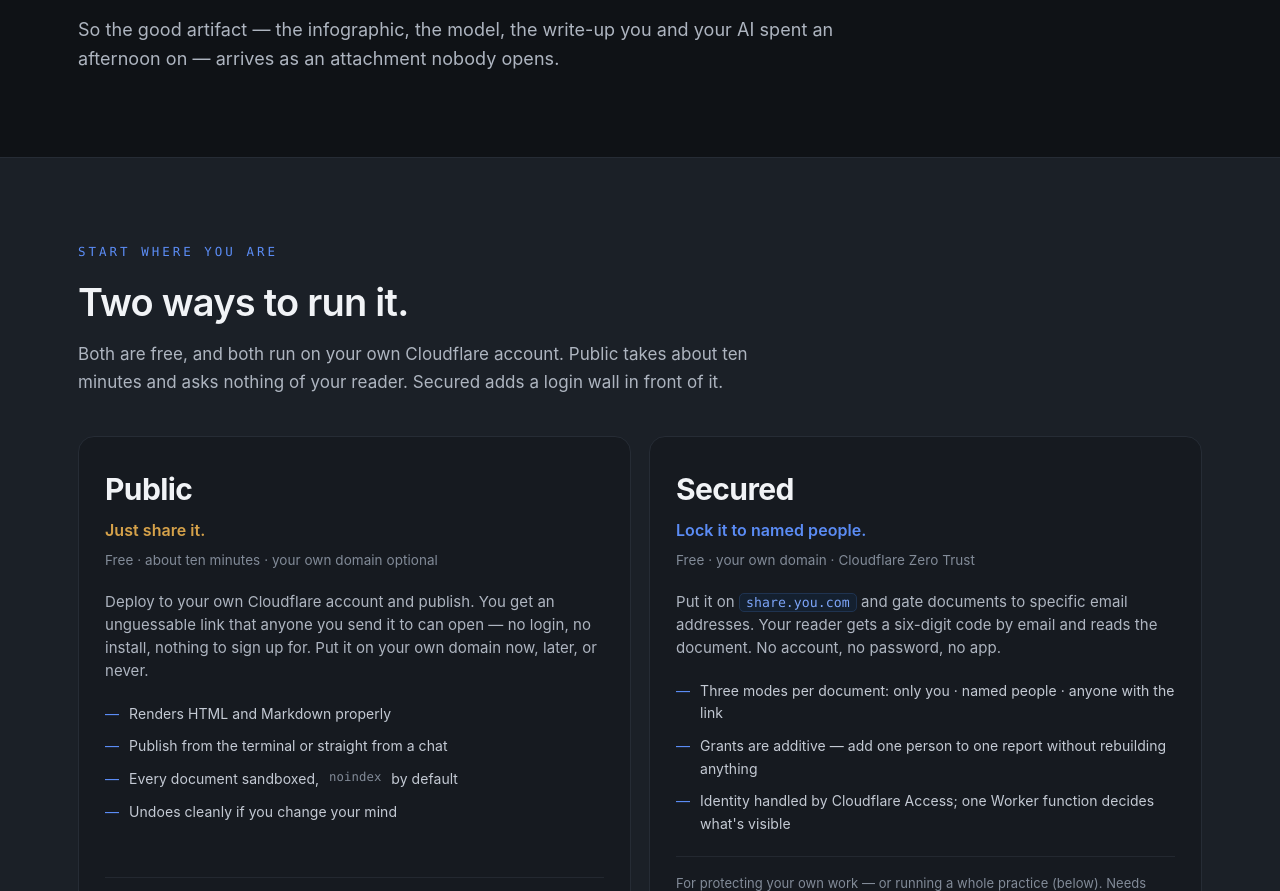
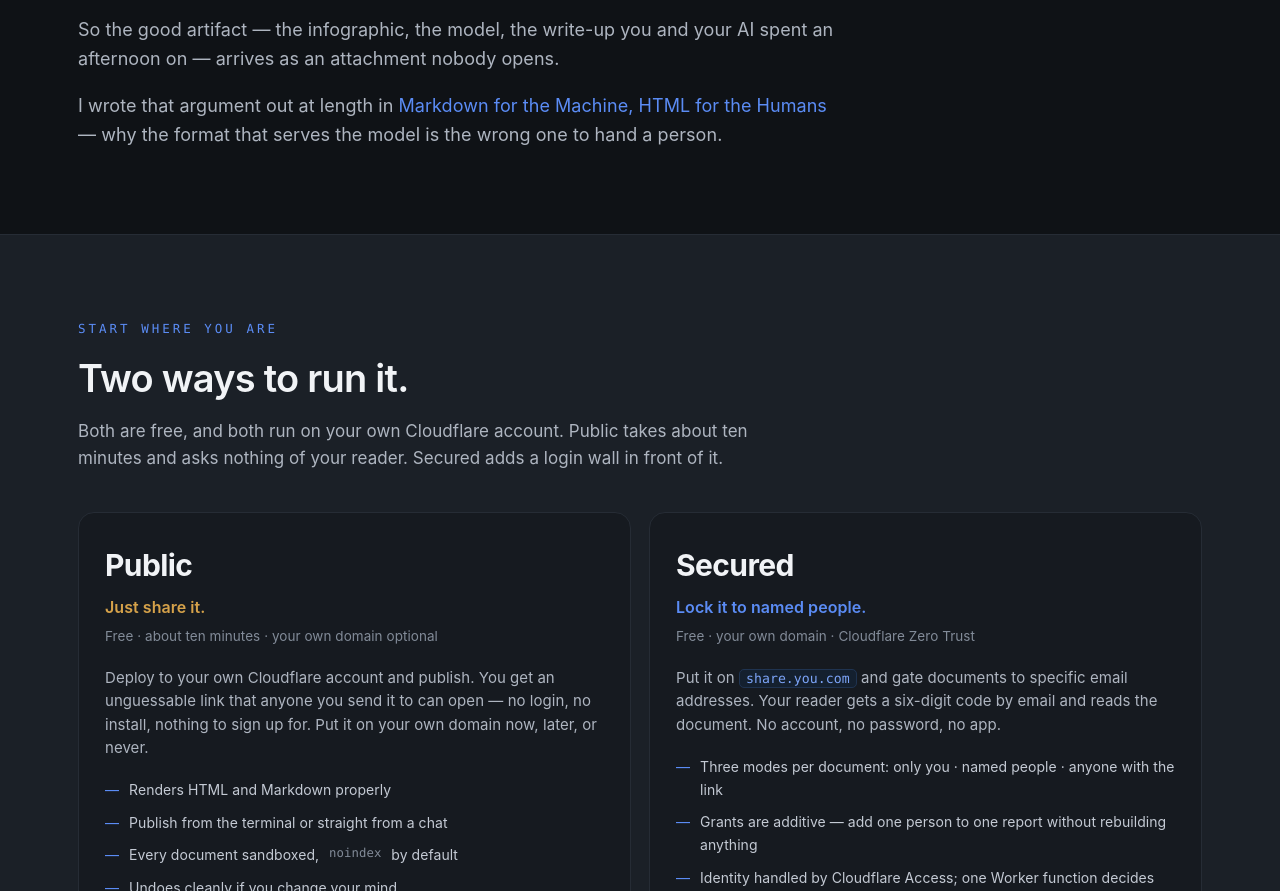
Before and after one commit to danjamk/pagevault, a website: page docs/index.html in a window 1280 px wide. Shown: the part 1146-2037 px from the top of the page. Drawn offline with Linux system fonts and the light colour scheme.

Commit message:
docs: link the essay behind the format choice
Both doc maps get a row; the product page gets a sentence at the end of the
section that already makes the argument in miniature, since that is where a
reader who agrees with it is standing.

Deliberately not in the README header or intro — that page is a setup guide,
and the essay is context, not a step.

```diff
--- a/docs/index.html
+++ b/docs/index.html
@@ -98,6 +98,7 @@
       <p style="font-size:18px;line-height:1.62;color:var(--pv-text-2);margin:24px 0 0">Drive won't render it. Email mangles it. Slack strips it. A public link is all-or-nothing, and the "just zip it" version ends with someone opening <code style="font-size:.9em;color:var(--pv-code-tx);background:var(--pv-code-bg);border:1px solid var(--pv-code-bd);border-radius:5px;padding:1px 6px">report.html</code> in Notepad.</p>
       <p style="font-size:18px;line-height:1.62;color:var(--pv-text-2);margin:18px 0 0"><b style="color:var(--pv-ink);font-weight:600">Markdown has most of the same problem.</b> It is what your AI hands you by default, and outside a developer's editor it arrives as a wall of asterisks and pound signs. Both formats share one trait: they are finished work that looks unfinished everywhere you can actually send them.</p>
       <p style="font-size:18px;line-height:1.62;color:var(--pv-text-2);margin:18px 0 0">So the good artifact — the infographic, the model, the write-up you and your AI spent an afternoon on — arrives as an attachment nobody opens.</p>
+      <p style="font-size:18px;line-height:1.62;color:var(--pv-text-2);margin:18px 0 0">I wrote that argument out at length in <a href="https://medium.com/@dan.jam.kuhn/markdown-for-the-machine-html-for-the-humans-fb9c0c8ad567" target="_blank" rel="noopener">Markdown for the Machine, HTML for the Humans</a> — why the format that serves the model is the wrong one to hand a person.</p>
     </div>
   </div>
 </section>
```
Also changed, not shown: README.md, docs/README.md.
